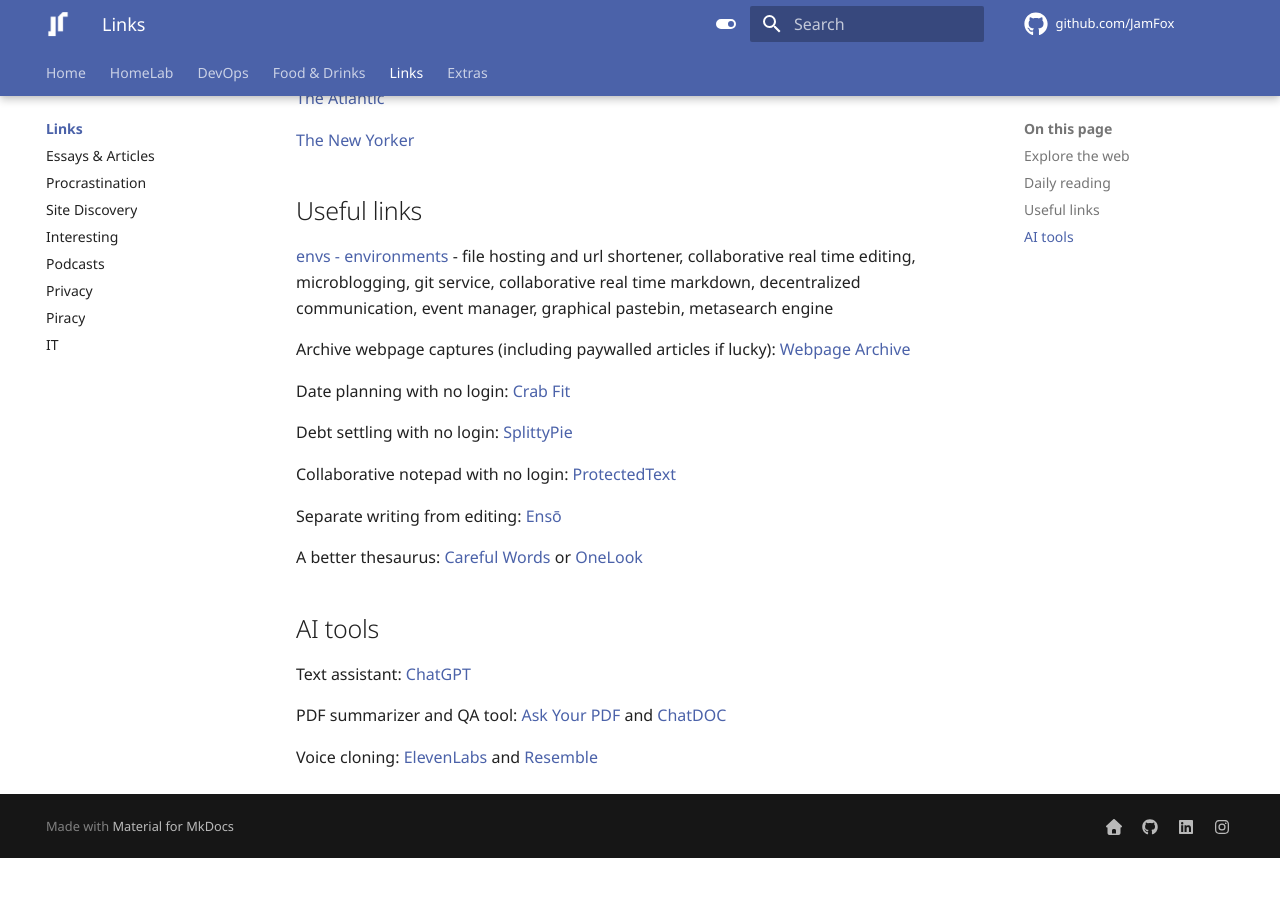
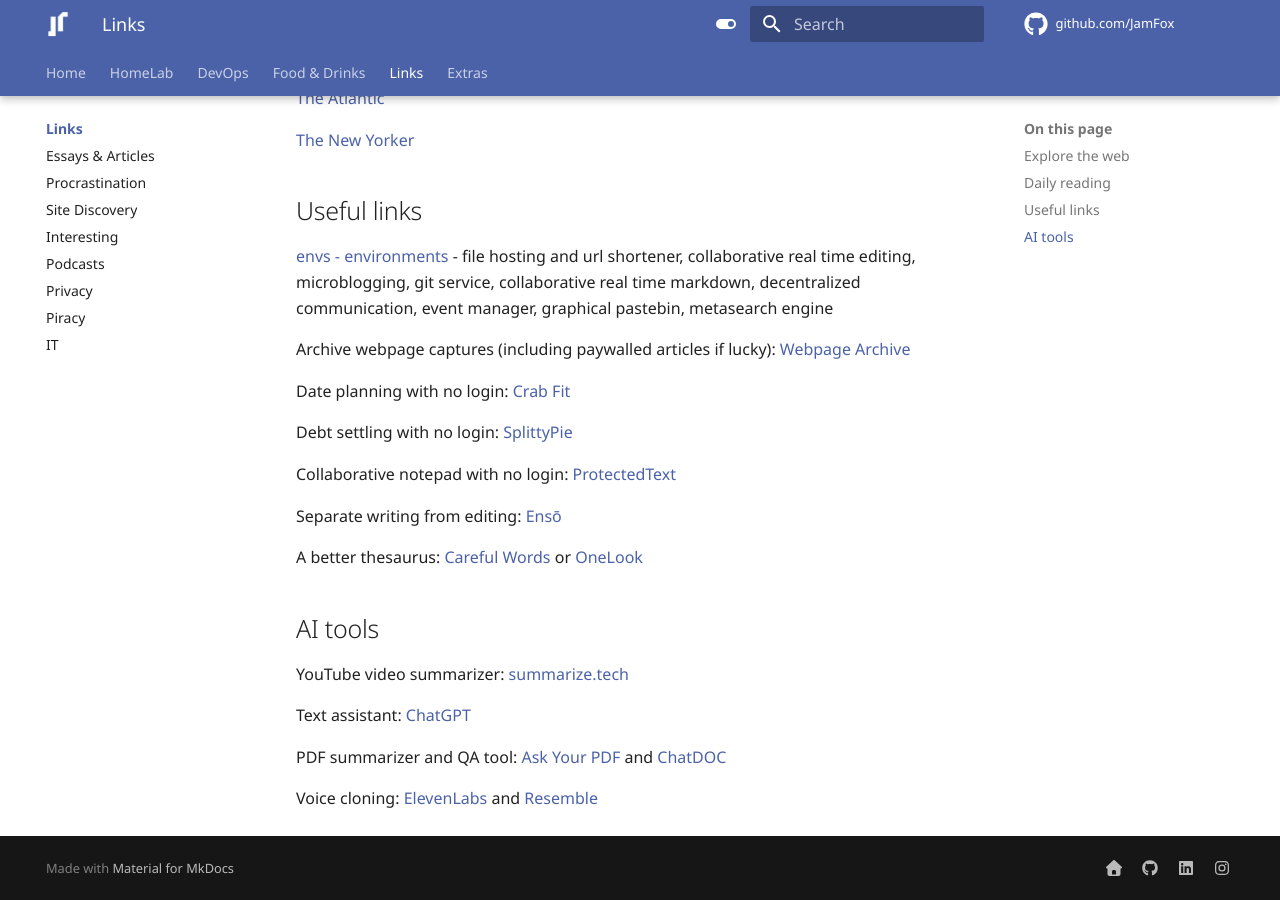
Before and after one commit to JamFox/docs.jamfox.dev, an MkDocs documentation site: the page built from docs/content/links/index.md, in a window 1280 px wide and 900 px high, scrolled down 541 px. Built offline with MkDocs 1.6.1 and Material for MkDocs 9.7.7, drawn with Linux system fonts in a browser that asks for light colours; comment, search, counter and statistics services are not loaded; before the commit the page ends 1399 px from its top, so only the background shows below that.

Commit message:
add summarizer

```diff
--- a/docs/content/links/index.md
+++ b/docs/content/links/index.md
@@ -40,6 +40,8 @@ A better thesaurus: [Careful Words](https://carefulwords.com/) or [OneLook](http
 
 ## AI tools
 
+YouTube video summarizer: [summarize.tech](https://www.summarize.tech/)
+
 Text assistant: [ChatGPT](https://chat.openai.com/)
 
 PDF summarizer and QA tool: [Ask Your PDF](https://askyourpdf.com/) and [ChatDOC](https://chatdoc.com/)
```
